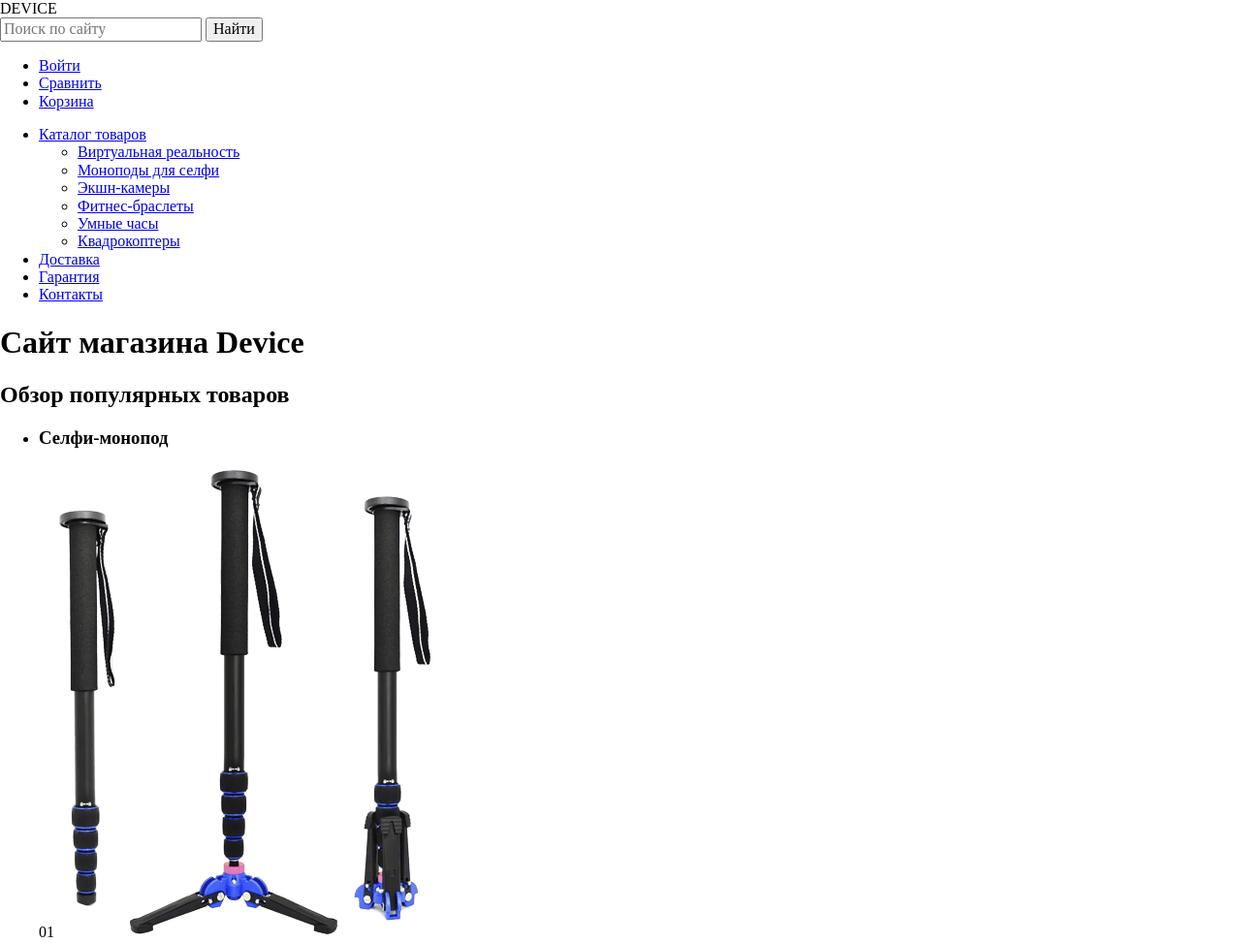
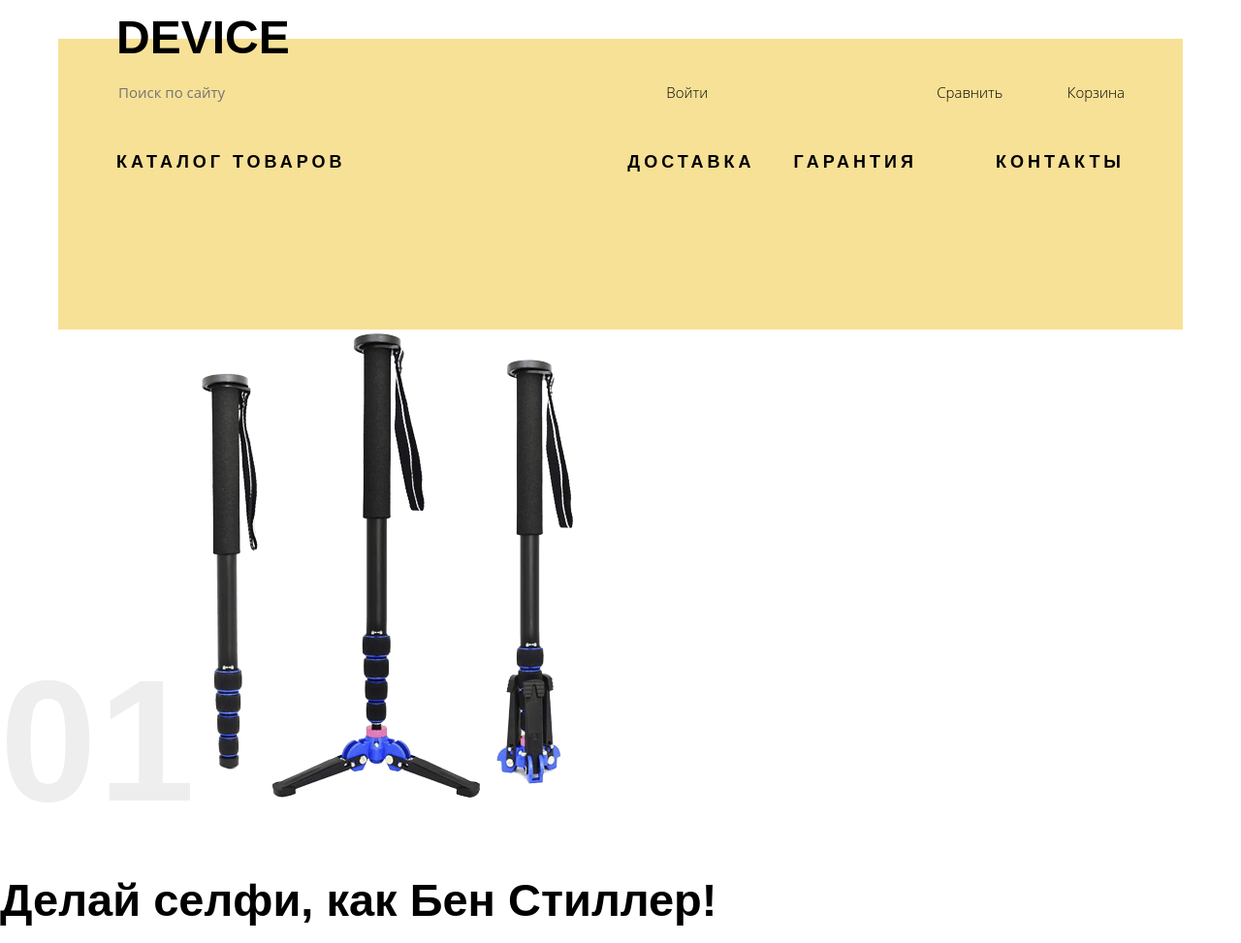
Before and after one commit to Rodan230/Device, a plain HTML site: page index.html in a window 1280 px wide. Shown: the top 973 px of the page at 97% size. Drawn offline with Linux system fonts and the light colour scheme.

Commit message:
1st ed. flex layout for header

```diff
--- a/css/styles.less
+++ b/css/styles.less
@@ -10,6 +10,9 @@ body {
 }
 a {
   text-decoration: none;
+  &:link {
+    color: inherit;
+  }
   &:visited {
     color: inherit;
   }
@@ -101,12 +104,19 @@ a {
 }
 .site-nav {
   list-style-type: none;
+  margin: 0;
+  padding: 0;
   font-size: 18px;
   letter-spacing: 4px;
   line-height: 24px;
   font-family: "Gilroy", Arial, sans-serif;
   font-weight: 800;
   text-transform: uppercase;
+  position: relative;
+  &__catalog_key:hover &__catalog {
+    display: flex;
+    justify-content: flex-start;
+  }
   &__item {
     &:hover {
       opacity: .6;
@@ -115,7 +125,12 @@ a {
       opacity: .3;
     }
   }
+
   &__catalog {
+    display: none;
+    position: absolute;
+    padding: 0;
+    margin: 0;
     list-style-type: none;
     font-size: 15px;
     letter-spacing: 0px;
@@ -123,6 +138,11 @@ a {
     font-family: "Open Sans", Arial, sans-serif;
     font-weight: 300;
     text-transform: capitalize;
+    li {
+      display: flex;
+      flex-direction: column;
+      flex-wrap: nowrap;
+    }
     a {
       &:hover {
         opacity: 0.6;
@@ -135,6 +155,11 @@ a {
 }
 
 // Контент:
+.promo {
+  .promo-list {
+    list-style-type: none;
+    margin: 0;
+    padding: 0;
     .promo-item {
       &__number {
         font-size: 179px;
@@ -167,6 +192,14 @@ a {
         }
       }
     }
+  }
+}
+
+.categories {
+  .categories-list {
+    list-style-type: none;
+    margin: 0;
+    padding: 0;
     .categories-item {
       font-size: 18px;
       line-height: 24px;
@@ -183,6 +216,10 @@ a {
         }
       }
     }
+  }
+}
+
+.services {
   .services-item {
     &__name {
       font-size: 47px;
@@ -194,11 +231,18 @@ a {
       color: rgb(70,70,70);
     }
   }
+}
+
 .brands {
-  &__logo {
+  .brands-list {
+    list-style-type: none;
+    margin: 0;
+    padding: 0;
+    &__item {
       filter: grayscale(100%) opacity(20%);
       &:hover {
         filter: grayscale(0%) opacity(100%);
+      }
     }
   }
 }
@@ -325,3 +369,76 @@ a {
   }
 }
 // Разметка:
+body {
+  min-width: 1200px;
+  min-height: 2800px;
+}
+
+.main-header {
+  height: 300px;
+  background-color: #f7e196;
+  margin-top: 40px !important;
+  position: relative;
+}
+.container {
+  width: 1160px;
+  padding: 0 20px;
+  margin: 0 auto;
+}
+.container-small {
+    width: 1040px;
+    padding: 0;
+    margin: 0 auto;
+}
+.main-nav{
+  padding-top: 40px;
+  display: flex;
+  flex-flow: column nowrap;
+  justify-content: space-between;
+  .site-logo {
+    position: absolute;
+    top: -25px;
+    left: 60px;
+  }
+  &__row {
+    display: flex;
+    justify-content: space-between;
+    height: 50px;
+    .search-form {
+      flex: 1.2;
+    }
+    .user-nav {
+      display:flex;
+      justify-content: space-between;
+      flex: 1;
+      li {
+        margin: 0 20px;
+        &:first-child {
+          margin-left: 0;
+          flex: .8;
+        }
+        &:last-child {
+          margin-right: 0;
+        }
+      }
+    }
+  }
+  .site-nav {
+    margin-top: 25px;
+    display: flex;
+    justify-content: space-between;
+    flex-flow: row nowrap;
+    li {
+      margin: 0 20px;
+      &:first-child {
+        flex: 2.8;
+        margin-left: 0;
+      }
+      &:last-child {
+        flex: 1;
+        text-align: right;
+        margin-right: 0;
+      }
+    }
+  }
+}
--- a/index.html
+++ b/index.html
@@ -4,14 +4,15 @@
     <meta charset="utf-8">
     <link rel="stylesheet" href="css/fonts.css">
     <link rel="stylesheet" href="css/normalize.css">
-    <link rel="stylesheet" href="css/css-rewrite.css">
+    <link rel="stylesheet" href="css/styles.css">
     <title>Device</title>
   </head>
   <body>
-    <header class="main-header">
+    <header class="main-header container">
+      <div class="container-small">
         <nav class="main-nav">
           <span class="site-logo">DEVICE</span>
-        <div class="main-nav__row-1">
+          <div class="main-nav__row">
             <form class="search-form" action="https://echo.htmlacademy.ru" method="post">
               <input class="search-form__input" type="search" name="search-value"  placeholder="Поиск по сайту">
               <button class="search-form__btn" type="submit">Найти</button>
@@ -22,24 +23,29 @@
               <li><a class="user-nav__item" href="#">Корзина</a></li>
             </ul>
           </div>
-        <div class="main-nav__row-2">
           <ul class="site-nav">
-            <li><a class="site-nav__item site-nav__catalog_key" href="#">Каталог товаров</a>
+            <li class="site-nav__catalog_key"><a class="site-nav__item " href="#">Каталог товаров</a>
               <ul class="site-nav__catalog">
-                <li><a href="#">Виртуальная реальность</a></li>
-                <li><a href="#">Моноподы для селфи</a></li>
-                <li><a href="#">Экшн-камеры</a></li>
-                <li><a href="#">Фитнес-браслеты</a></li>
-                <li><a href="#">Умные часы</a></li>
-                <li><a href="#">Квадрокоптеры</a></li>
+                <li>
+                  <a href="#">Виртуальная реальность</a>
+                  <a href="#">Моноподы для селфи</a>
+                  <a href="#">Экшн-камеры</a>
+                </li>
+                <li>
+                  <a href="#">Фитнес-браслеты</a>
+                  <a href="#">Умные часы</a>
+                </li>
+                <li>
+                  <a href="#">Квадрокоптеры</a>
+                </li>
               </ul>
             </li>
-            <li><a class="site-nav__item"  href="#">Доставка</a></li>
+            <li><a class="site-nav__item" href="#">Доставка</a></li>
             <li><a class="site-nav__item" href="#">Гарантия</a></li>
             <li><a class="site-nav__item" href="#">Контакты</a></li>
           </ul>
+        </nav>
       </div>
-      </nav>
     </header>
     <main>
       <h1 class="visually-hidden">Сайт магазина Device</h1>
@@ -168,11 +174,11 @@
 
       <section class="brands">
         <h2 class="visually-hidden">В продаже таки бренды, как:</h2>
-        <ul>
-          <li class="brands__logo"><img width="260px" height="100px" src="img/logo-1.jpg" alt="DJI"></li>
-          <li class="brands__logo"><img width="260px" height="100px" src="img/logo-2.jpg" alt="SP Gadgets"></li>
-          <li class="brands__logo"><img width="260px" height="100px" src="img/logo-3.jpg" alt="GoPro"></li>
-          <li class="brands__logo"><img width="260px" height="100px" src="img/logo-4.jpg" alt="Vive"></li>
+        <ul class="brands-list">
+          <li class="brands-list__item"><img width="260px" height="100px" src="img/logo-1.jpg" alt="DJI"></li>
+          <li class="brands-list__item"><img width="260px" height="100px" src="img/logo-2.jpg" alt="SP Gadgets"></li>
+          <li class="brands-list__item"><img width="260px" height="100px" src="img/logo-3.jpg" alt="GoPro"></li>
+          <li class="brands-list__item"><img width="260px" height="100px" src="img/logo-4.jpg" alt="Vive"></li>
         </ul>
       </section>
 
@@ -231,5 +237,29 @@
         </div>
       </nav>
     </footer>
+    <section class="modal-write-us">
+      <h2 class="visually-hidden">Напишите нам</h2>
+      <form class="modal-write-us__form" action="https://echo.htmlacademy.ru" method="post">
+        <p>
+          <label for="write-name">Ваше имя:</label>
+          <input id="write-name" type="text" name="name" placeholder="Имя Фамилия">
+        </p>
+        <p>
+          <label for="write-email">Ваш e-mail:</label>
+          <input id="write-email" type="email" name="email" placeholder="email@example.com">
+        </p>
+        <p>
+          <label for="write-letter">Текст письма:</label>
+          <input id="write-letter" type="text" name="letter" placeholder="В свободной форме">
+        </p>
+        <button class="btn_style" type="submit">Отправить</button>
+      </form>
+      <button class="btn_close" type="button" name="close-form">Закрыть</button>
+    </section>
+    <section class="modal-map">
+      <h2 class="visually-hidden">Как к нам проехать:</h2>
+      <img src="img/map-big.jpg" alt="Адрес: Москва, улица Строителей 15">
+      <button class="btn_close" type="button" name="close-form">Закрыть</button>
+    </section>
   </body>
 </html>
```
Also changed, not shown: css/styles.css. Lines whose indentation alone changed are shown as unchanged.
